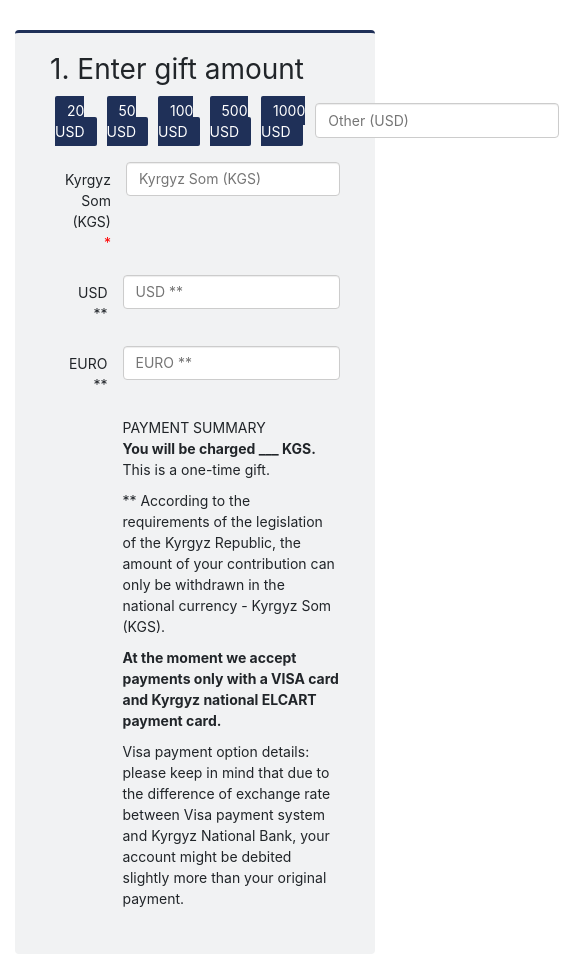
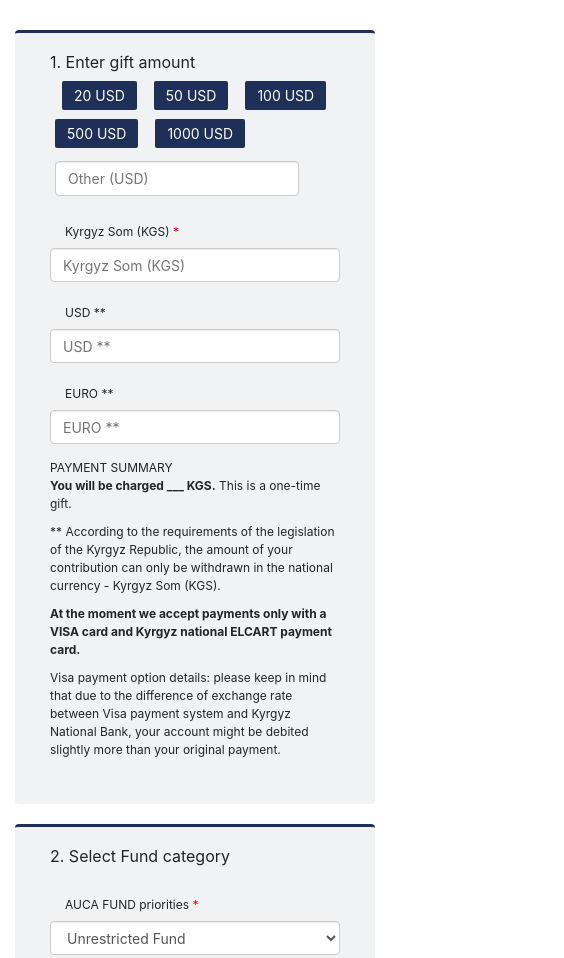
Before and after one commit to altynai2002/auca_site, a plain HTML site: page index.html in a window 390 px wide. Shown: the top 958 px of the page, 564 px wide, since content can reach past the window. Drawn offline with nearby package versions, Linux system fonts and the light colour scheme.

```diff
--- a/style.css
+++ b/style.css
@@ -197,6 +197,8 @@
 .amount-btn-box {
     display: flex;
     align-items: center;
+    flex-wrap: wrap;
+    gap: .5em;
 }
 
 .amount-btn {
@@ -309,3 +311,31 @@
 .link-text {
     padding-left: 7px;
 }
+
+@media (max-width: 1200px) {
+    .offer-btn {
+
+        width: 80%;
+    }
+}
+
+@media (max-width: 400px) {
+    h3 {
+        font-size: 16px !important;
+    }
+
+    .offer-btn {
+        width: 100%;
+        font-size: 12px !important;
+    }
+
+    .form-box {
+        grid-template-columns: 1fr;
+        justify-items: start;
+    }
+
+    .amount-title, p {
+        text-align: start;
+        font-size: 12px;
+    }
+}
```
